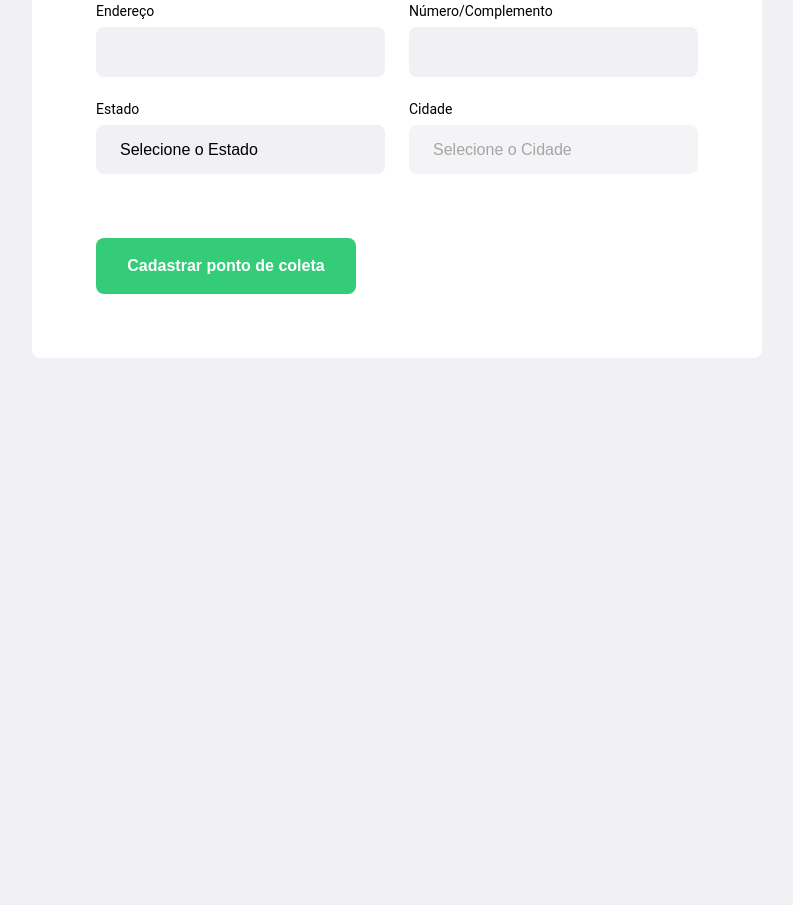
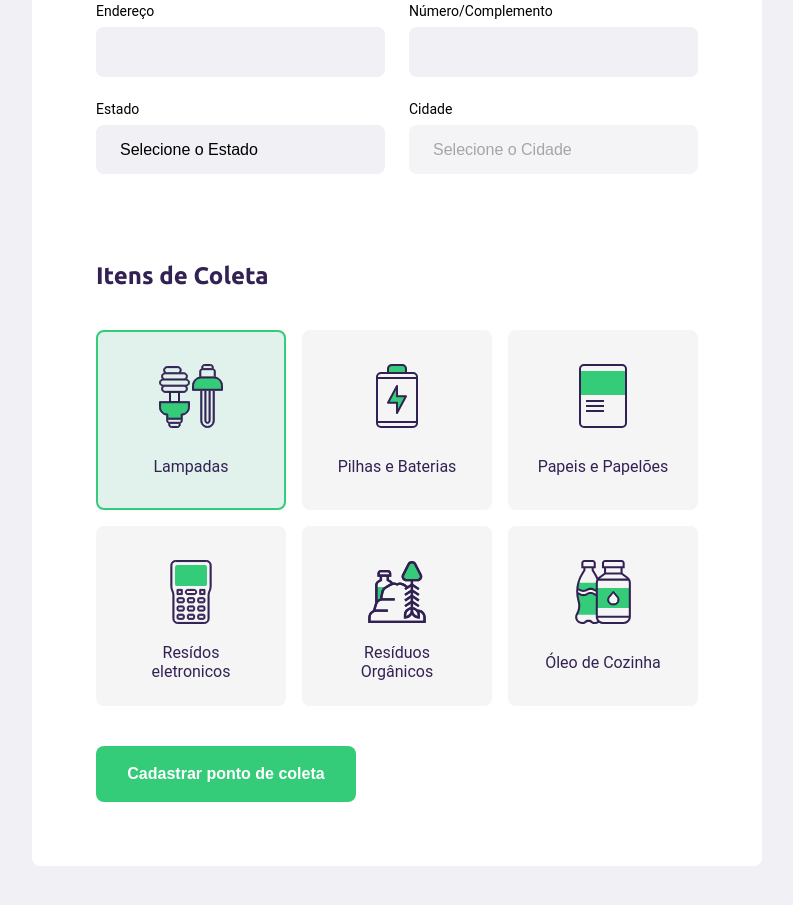
Before and after one commit to Pamylla/Ecoleta-NWL-1.0, a plain HTML site: page create-point.html in a window 1280 px wide. Shown: the part 505-1410 px from the top of the page, without its empty margins (243-1036 px from the left). Before the commit the page ends 943 px from the top, so only its background shows below. Drawn offline with Linux system fonts and the light colour scheme; no server answers.

Commit message:
# Add itens to recicle - grid and css

```diff
--- a/create-point.html
+++ b/create-point.html
@@ -72,6 +72,46 @@
             </fieldset>
 
 
+            <fieldset>
+                <legend>
+                    <h2> Itens de Coleta</h2>
+                </legend>
+
+                <div class="items-grid">
+
+                    <li data-id="1" class="selected">
+                        <img src="/assets/lampadas.svg" alt="Lampadas">
+                        <span>Lampadas</span>
+                    </li>
+
+                    <li data-id="2">
+                        <img src="/assets/baterias.svg" alt="Pilhas e Baterias">
+                        <span>Pilhas e Baterias</span>
+                    </li>
+
+                    <li data-id="3">
+                        <img src="/assets/papeis-papelao.svg" alt="Papeis e Papelões">
+                        <span>Papeis e Papelões</span>
+                    </li>
+
+                    <li data-id="4">
+                        <img src="/assets/eletronicos.svg" alt="Residos eletrônicos">
+                        <span>Resídos eletronicos</span>
+                    </li>
+
+                    <li data-id="5">
+                        <img src="/assets/organicos.svg" alt="Resíduos Orgânicos">
+                        <span>Resíduos Orgânicos</span>
+                    </li>
+
+                    <li data-id="6">
+                        <img src="/assets/oleo.svg" alt="Óleo de Cozinha">
+                        <span>Óleo de Cozinha</span>
+                    </li>
+
+                </div>
+            </fieldset>
+
         <button type="submit"> Cadastrar ponto de coleta</button>
 
     </form>
--- a/styles/create-point.css
+++ b/styles/create-point.css
@@ -109,3 +109,37 @@ form button {
 form button:hover {
     background-color: #2fb86e;
 }
+
+.items-grid {
+    display: grid;
+    grid-template-columns: 1fr 1fr 1fr;
+    gap: 16px;
+}
+
+.items-grid li {
+    background-color: #f5f5f5;
+    list-style: none;
+    border: 2px solid #f5f5f5 ;
+    border-radius: 8px;
+    height: 180px;
+    padding: 32px 24px 16px;
+    display: flex;
+    flex-direction: column;
+    align-items: center;
+    justify-content: space-between;
+    text-align: center;
+    cursor: pointer;
+}
+
+.items-grid li span {
+    margin-top: 12px;
+    flex: 1;
+    display: flex;
+    align-items: center;
+    color: var(--title-color);
+}
+
+.items-grid li.selected {
+    background: #e1f1ec;
+    border:  2px solid #34cb79;
+}
```
